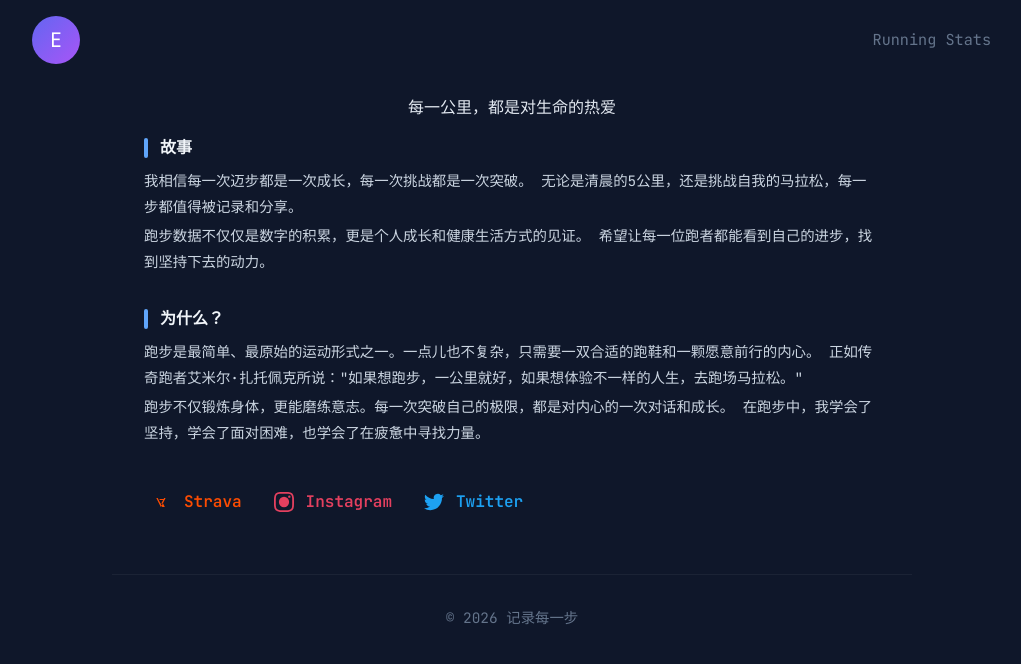
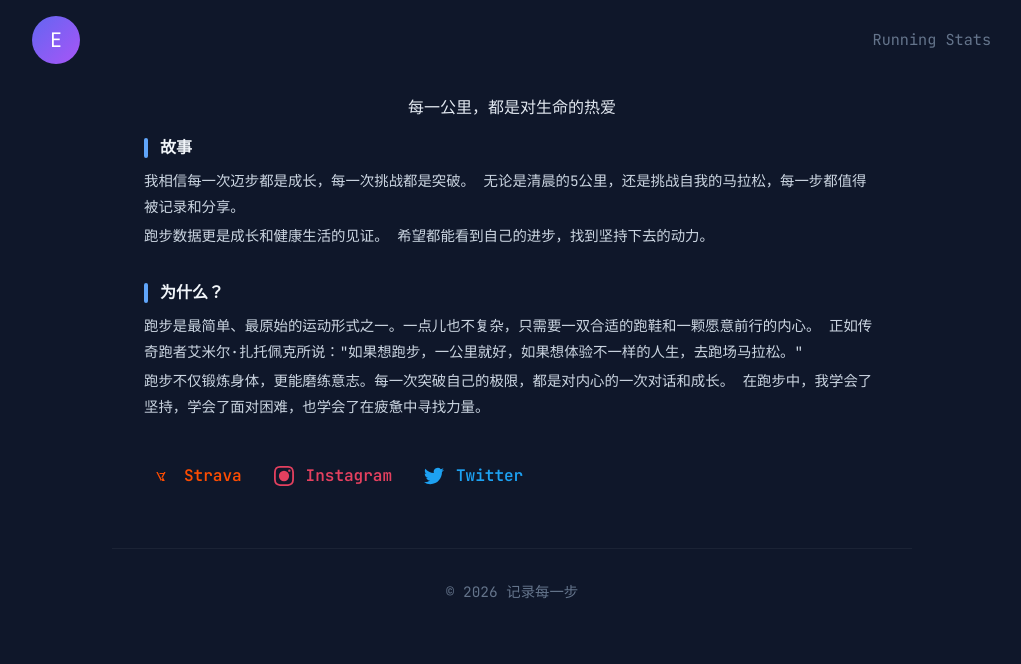
Before and after one commit to EthanALX/bio, a Next.js app in the folder frontend/: page /about in a window 1280 px wide. Shown: the top 664 px of the page, without its empty margins (128-1149 px from the left). Built offline with nearby package versions, Linux system fonts and the light colour scheme.

Commit message:
feat: 跑步

```diff
--- a/frontend/src/features/about/components/AboutLayout/AboutLayout.tsx
+++ b/frontend/src/features/about/components/AboutLayout/AboutLayout.tsx
@@ -13,12 +13,12 @@ export function AboutLayout() {
       <section className={styles.card}>
         <h2 className={styles.cardTitle}>故事</h2>
         <p className={styles.text}>
-          我相信每一次迈步都是一次成长，每一次挑战都是一次突破。
+          我相信每一次迈步都是成长，每一次挑战都是突破。
           无论是清晨的5公里，还是挑战自我的马拉松，每一步都值得被记录和分享。
         </p>
         <p className={styles.text}>
-          跑步数据不仅仅是数字的积累，更是个人成长和健康生活方式的见证。
-          希望让每一位跑者都能看到自己的进步，找到坚持下去的动力。
+          跑步数据更是成长和健康生活的见证。
+          希望都能看到自己的进步，找到坚持下去的动力。
         </p>
       </section>
 
```
